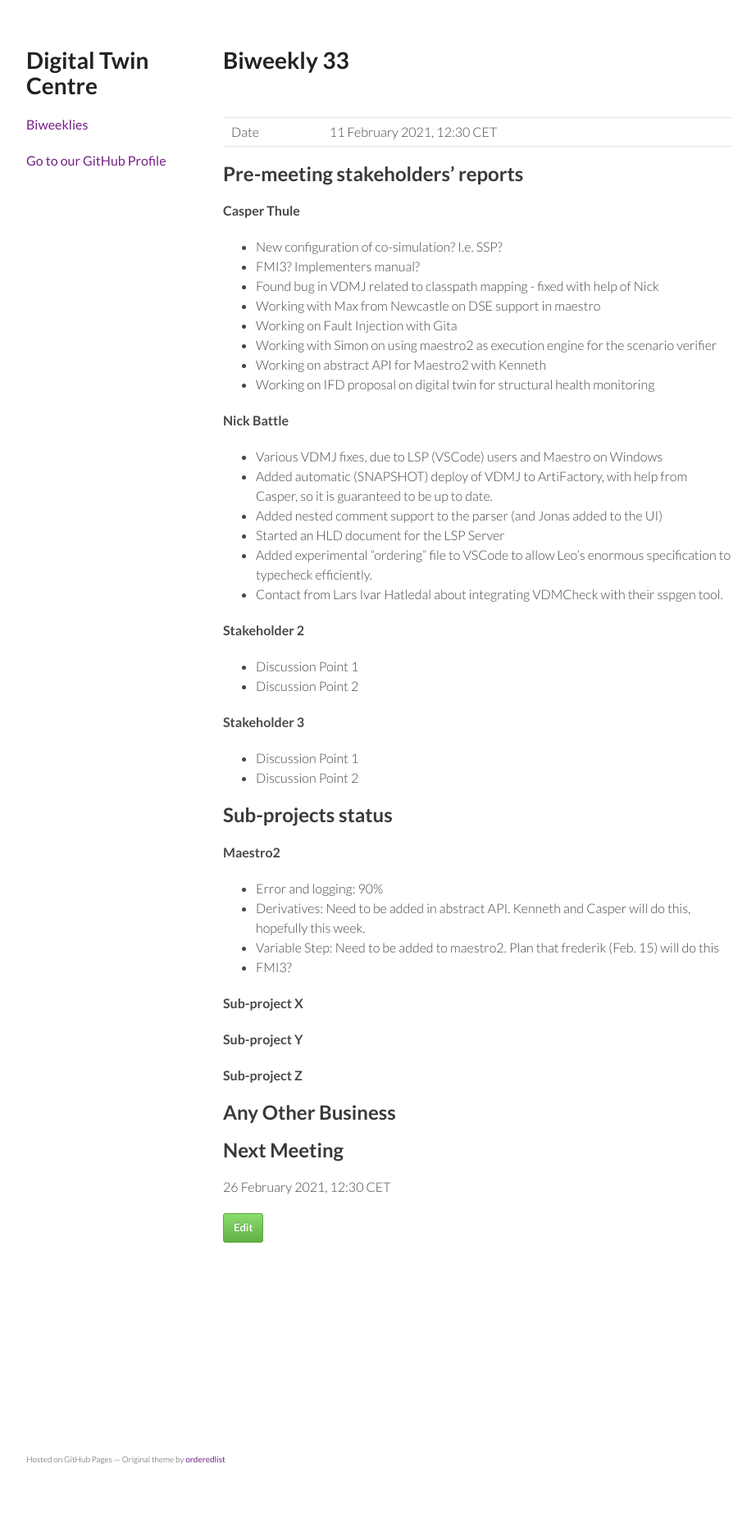
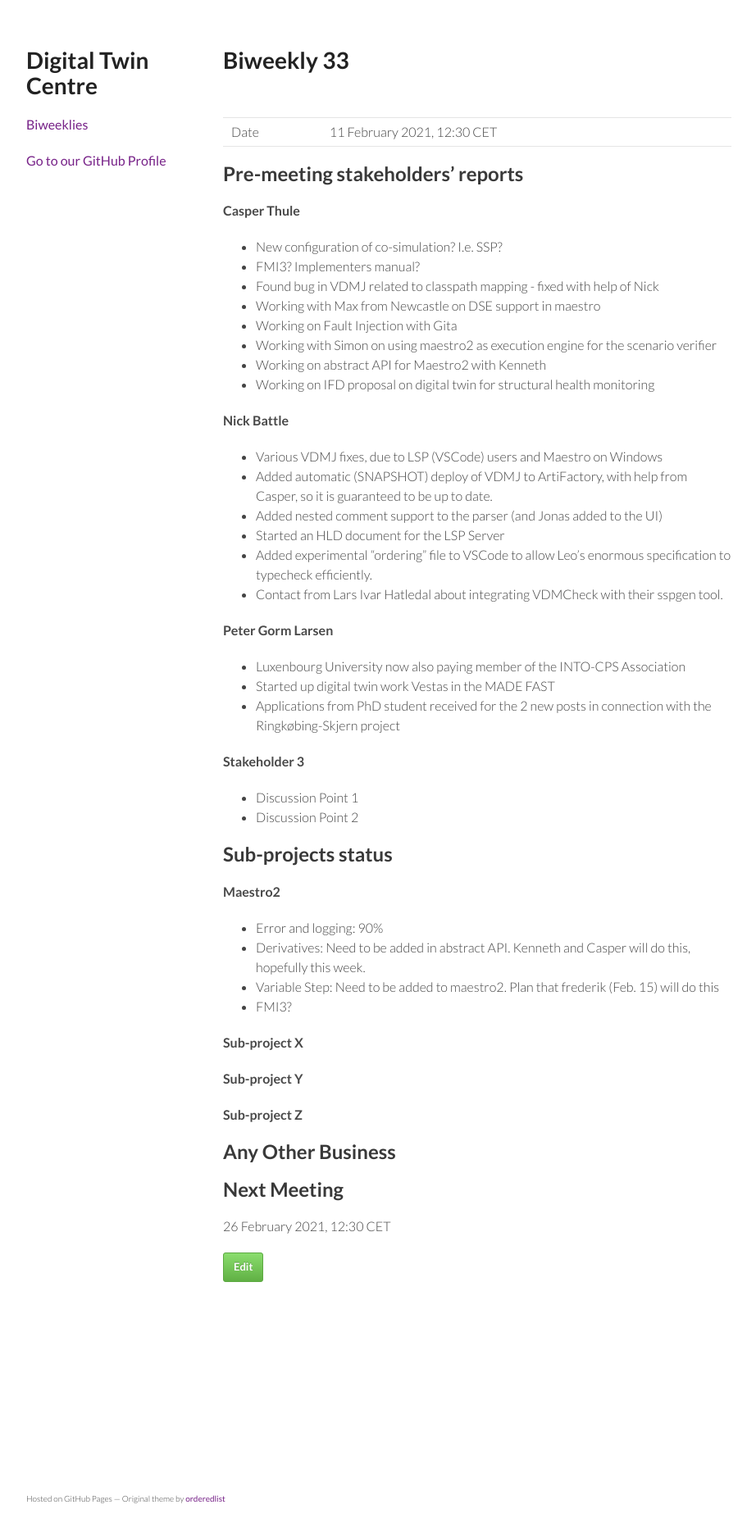
Before and after one commit to digitaltwincentre/digitaltwincentre.github.io, a Jekyll site: the page built from _biweeklies/Biweekly-33.md, in a window 1280 px wide. Shown: the whole page at 82% size, without its empty margins (178-1100 px from the left). Built offline with Jekyll 4.4.1, drawn with Linux system fonts in a browser that asks for light colours; nearby versions of some CDN libraries; before the commit the page ends 1810 px from its top, so only the background shows below that.

Commit message:
Update Biweekly-33.md

```diff
--- a/_biweeklies/Biweekly-33.md
+++ b/_biweeklies/Biweekly-33.md
@@ -38,9 +38,10 @@ date: 11 February 2021, 1230 CET
 * Added experimental "ordering" file to VSCode to allow Leo's enormous specification to typecheck efficiently.
 * Contact from Lars Ivar Hatledal about integrating VDMCheck with their sspgen tool.
 
-#### Stakeholder 2
-* Discussion Point 1
-* Discussion Point 2
+#### Peter Gorm Larsen
+* Luxenbourg University now also paying member of the INTO-CPS Association
+* Started up digital twin work Vestas in the MADE FAST
+* Applications from PhD student received for the 2 new posts in connection with the Ringkøbing-Skjern project
 
 #### Stakeholder 3
 * Discussion Point 1
```
